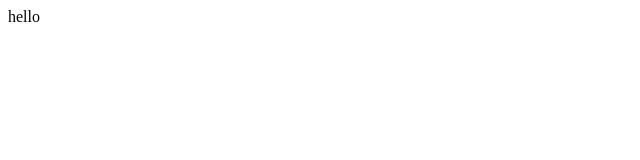
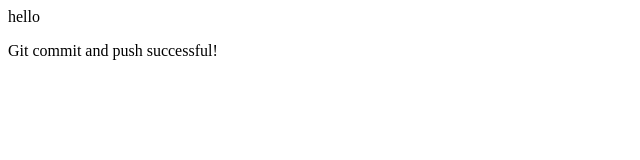
Before and after one commit to Beereddy39/devopspractice1, a plain HTML site: page index.html in a window 1280 px wide. Shown: the whole page, without its empty margins (0-640 px from the left). Drawn offline with Linux system fonts and the light colour scheme.

Commit message:
Updated index.html with success message

```diff
--- a/index.html
+++ b/index.html
@@ -1 +1,2 @@
 <p>hello</p>
+<p>Git commit and push successful!</p>
```
